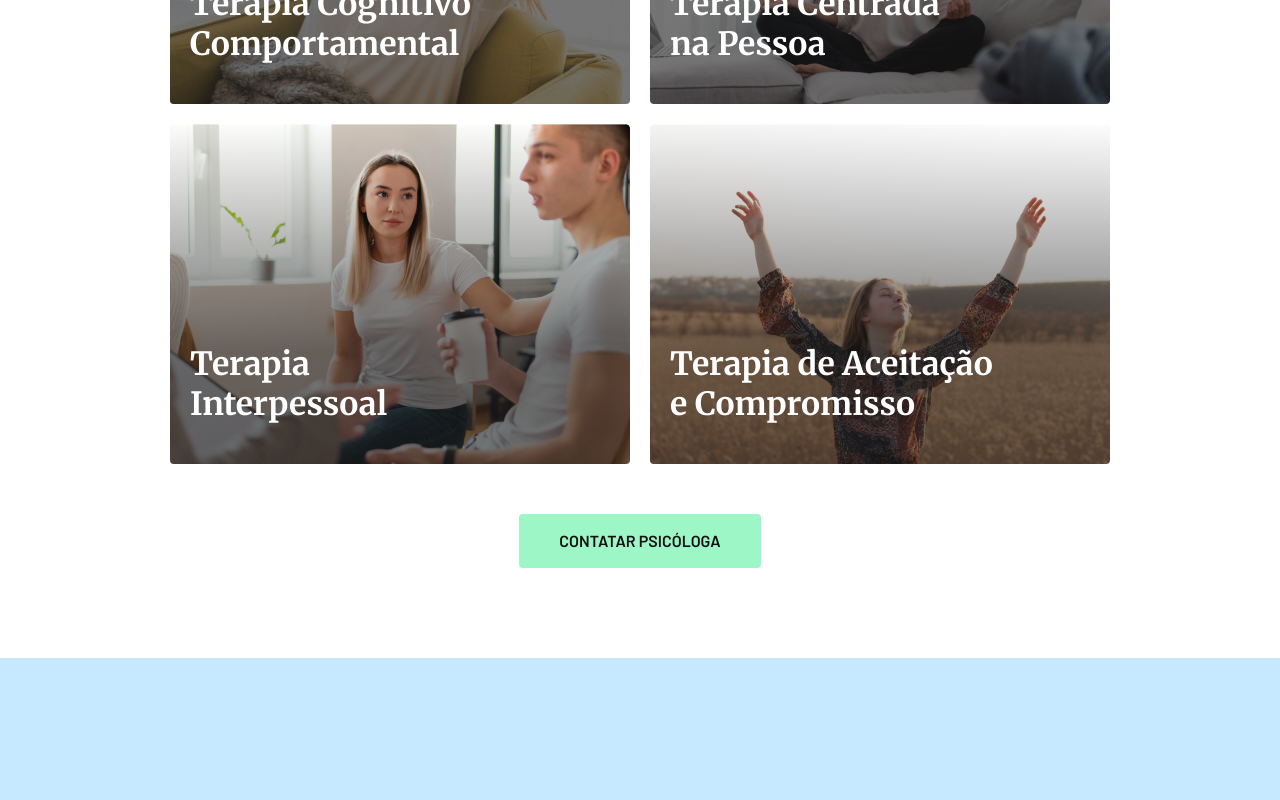
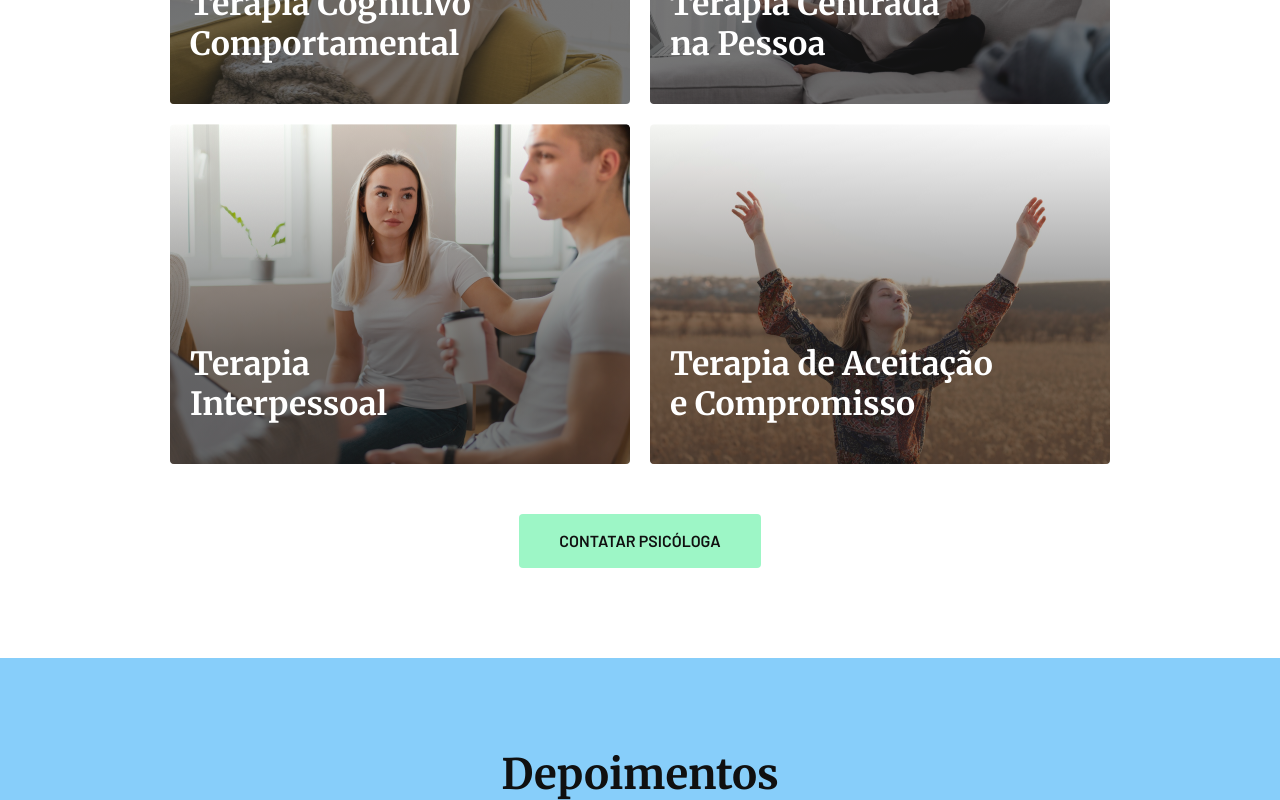
Before and after one commit to paulohldev/psicologa-julianaferreira, a React (Vite) app: page / in a window 1280 px wide. Shown: the part 1409-2209 px from the top of the page. Before the commit the page ends 2067 px from the top, so only its background shows below. Built offline with nearby package versions, Linux system fonts and the light colour scheme.

Commit message:
iniciada seção depoimentos

```diff
--- a/src/App.jsx
+++ b/src/App.jsx
@@ -1,3 +1,4 @@
+import Depoimento from './components/depoimentos/Depoimento';
 import Header from './components/header/Header';
 import Introducao from './components/introducao/Introducao';
 import Sobre from './components/sobre/Sobre';
@@ -8,6 +9,7 @@ function App() {
       <Header />
       <Introducao />
       <Sobre />
+      <Depoimento />
     </div>
   );
 }
--- /dev/null
+++ b/src/components/depoimentos/Depoimento.jsx
@@ -0,0 +1,24 @@
+import React from 'react';
+import styled from 'styled-components';
+import Titulo from '../Titulo';
+
+const BgDepoimento = styled.section`
+  background-color: var(--blue);
+`;
+
+const DepoimentoContainer = styled.div`
+  display: flex;
+  justify-content: center;
+`;
+
+const Depoimento = () => {
+  return (
+    <BgDepoimento>
+      <DepoimentoContainer className="container">
+        <Titulo paddingTop={90}>Depoimentos</Titulo>
+      </DepoimentoContainer>
+    </BgDepoimento>
+  );
+};
+
+export default Depoimento;
```
Also changed, not shown: src/components/depoimentos/Depoimentos.jsx (added, +8 -0 lines).
